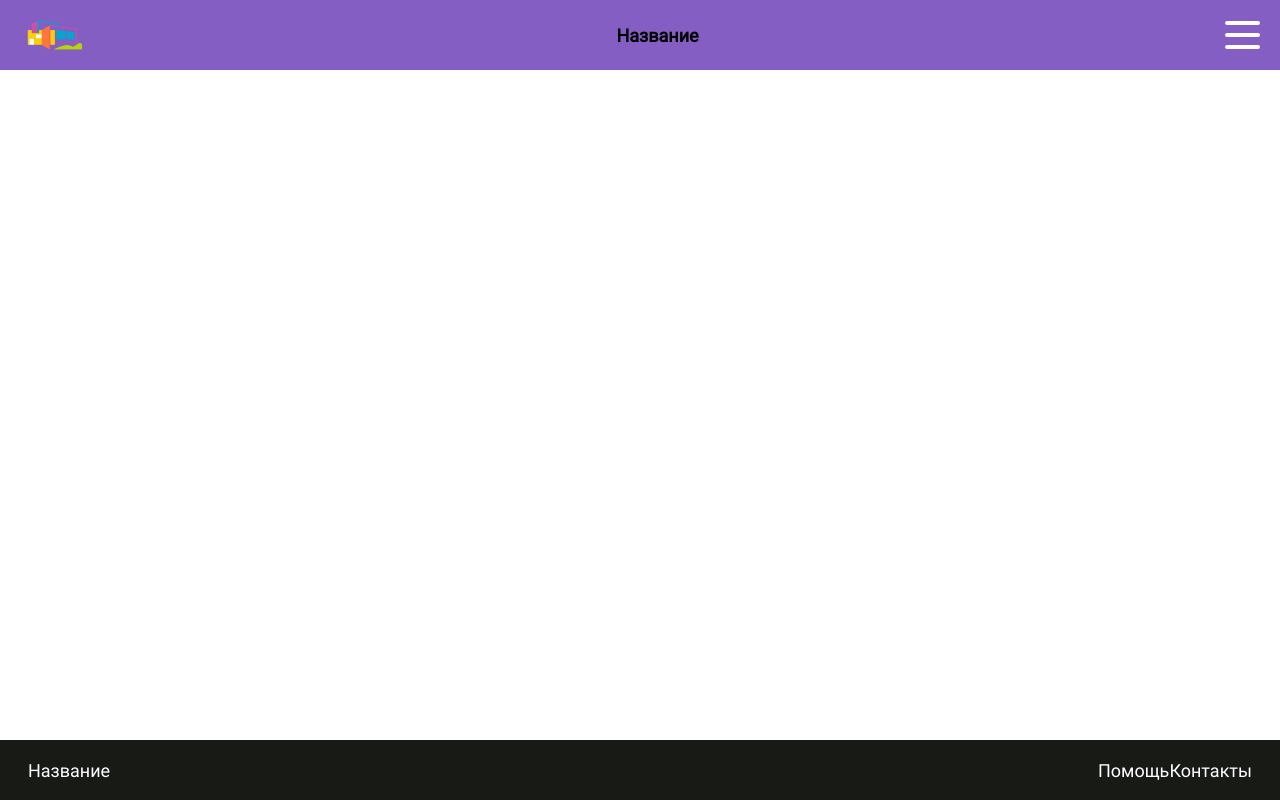
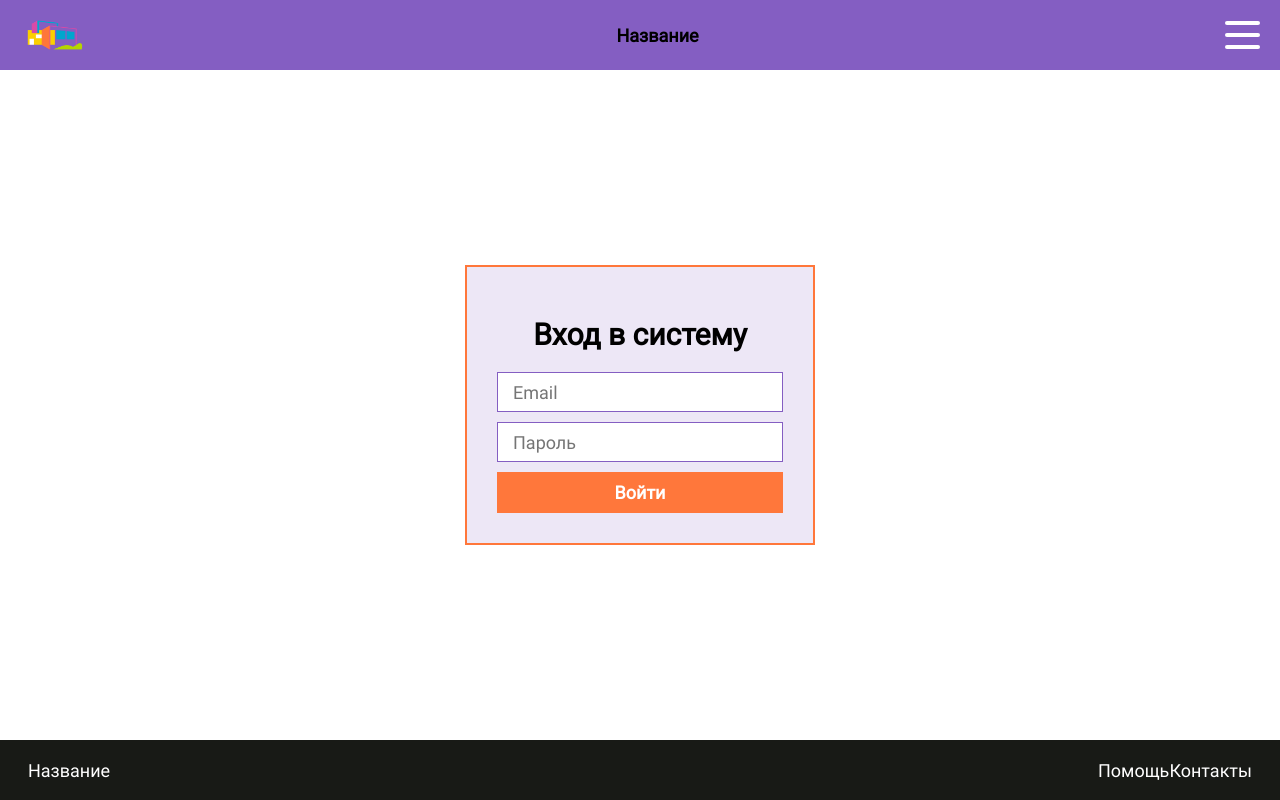
Before and after one commit to alinatuktarova/system, a React (Create React App) app: page / in a window 1280 px wide. Built offline with nearby package versions, Linux system fonts and the light colour scheme.

Commit message:
Добавление компонента AuthorizationInput, подключение Formik, yup для авторизации, реализация самой авторизации

```diff
--- a/package.json
+++ b/package.json
@@ -14,7 +14,8 @@
     "react-scripts": "4.0.3",
     "redux": "^4.1.1",
     "sass": "^1.38.0",
-    "web-vitals": "^1.1.2"
+    "web-vitals": "^1.1.2",
+    "yup": "^0.32.9"
   },
   "scripts": {
     "start": "react-scripts start",
--- a/src/App.js
+++ b/src/App.js
@@ -1,5 +1,6 @@
 import React from 'react'
 import styles from './App.module.scss';
+import Authorization from './components/Authorization/Authorization';
 import DropDownMenu from './components/DropDownMenu/DropDownMenu';
 import Footer from './components/Footer/Footer';
 import Header from './components/Header/Header';
@@ -9,6 +10,9 @@ function App() {
     <div className={styles.app}>
       <Header />
       <DropDownMenu />
+      <div className={styles.body}>
+        <Authorization />
+      </div>
       <Footer />
     </div>
   );
--- a/src/App.module.scss
+++ b/src/App.module.scss
@@ -9,6 +9,9 @@ p{
   height: 100%;
 }
 
-.box{
+.body{
   flex-grow: 1;
+  display: flex;
+  justify-content: center;
+  align-items: center;
 }
--- /dev/null
+++ b/src/components/Authorization/Authorization.js
@@ -0,0 +1,61 @@
+import React from 'react'
+import { Formik } from 'formik'
+import * as yup from 'yup'
+import styles from './Authorization.module.scss'
+import TextButton from '../TextButton/TextButton'
+import AuthorizationInput from '../AuthorizationInput/AuthorizationInput'
+
+const Authorization = () => {
+  const userSchema = yup.object().shape({
+    email: yup.string().typeError('Неверно введен email').required('Введите email'),
+    password: yup.string().required('Обязательное поле'),
+  })
+  return (
+    <div className={styles.block}>
+      <Formik
+        initialValues={{
+          email: '',
+          password: '',
+        }}
+        onSubmit={(values) => { if (values.password === 'test' && values.email === 'test@mail.ru') console.log(values.email, values.password) }}
+        validationSchema={userSchema}
+      >
+        {({
+          values,
+          errors,
+          touched,
+          handleChange,
+          handleBlur,
+          handleSubmit,
+          isValid,
+          dirty,
+        }) => (
+          <div className={styles.authorization}>
+            <span className={styles.authorization__title}>Вход в систему</span>
+            <AuthorizationInput
+              type="email"
+              name="email"
+              onChange={handleChange}
+              onBlur={handleBlur}
+              value={values.email}
+              placeholder="Email"
+            />
+            {touched.email && errors.email && <p className={styles.error}>{errors.email}</p>}
+            <AuthorizationInput
+              type="password"
+              name="password"
+              onChange={handleChange}
+              onBlur={handleBlur}
+              value={values.password}
+              placeholder="Пароль"
+            />
+            {touched.password && errors.password && <p className={styles.error}>{errors.password}</p>}
+            <TextButton text="Войти" Block={!isValid && !dirty} func={handleSubmit} />
+          </div>
+        )}
+      </Formik>
+    </div>
+  )
+}
+
+export default Authorization
--- /dev/null
+++ b/src/components/Authorization/Authorization.module.scss
@@ -0,0 +1,29 @@
+@import "../../mixins/fonts.scss";
+@import '../../mixins/colors.scss';
+
+.block{
+    min-width: 350px;
+}
+
+.authorization{
+    display: flex;
+    flex-direction: column;
+    padding: 30px;
+    border: 2px solid $color-orange;
+    background-color: $color-light-purple;
+}
+
+.error{
+    display: block;
+    @include Subjects;
+    font-size: 12px;
+    color: $color-orange;
+    margin: 0 0 8px 0;
+}
+
+.authorization__title{
+    @include Headline;
+    display: block;
+    font-size: 30px;
+    text-align: center;
+}
--- /dev/null
+++ b/src/components/AuthorizationInput/AuthorizationInput.js
@@ -0,0 +1,21 @@
+import React from 'react'
+import styles from './AuthorizationInput.module.scss'
+
+const AuthorizationInput = ({
+  type, name, onChange, onBlur, value, placeholder, disabled,
+}) => (
+  <div className={styles.box}>
+    <input
+      className={styles.box__input}
+      type={type}
+      name={name}
+      onChange={onChange}
+      onBlur={onBlur}
+      value={value}
+      placeholder={placeholder}
+      disabled={disabled}
+    />
+  </div>
+)
+
+export default AuthorizationInput
--- /dev/null
+++ b/src/components/AuthorizationInput/AuthorizationInput.module.scss
@@ -0,0 +1,22 @@
+@import '../../mixins/colors.scss';
+@import "../../mixins/fonts.scss";
+
+.box__input{
+    width: 100%;
+    height: 100%;
+    border: 1px solid $color-purple;
+    border-radius: 0;
+    @include Subjects;
+    outline: none;
+    padding: 5px 15px;
+}
+
+.box__input:focus{
+    border: 1px solid $color-orange;
+}
+
+.box{
+    height: 40px;
+    background-color: white;
+    margin-bottom: 10px;
+}
```
Also changed, not shown: 1 other file (tests, documents, lock files or other folders).
